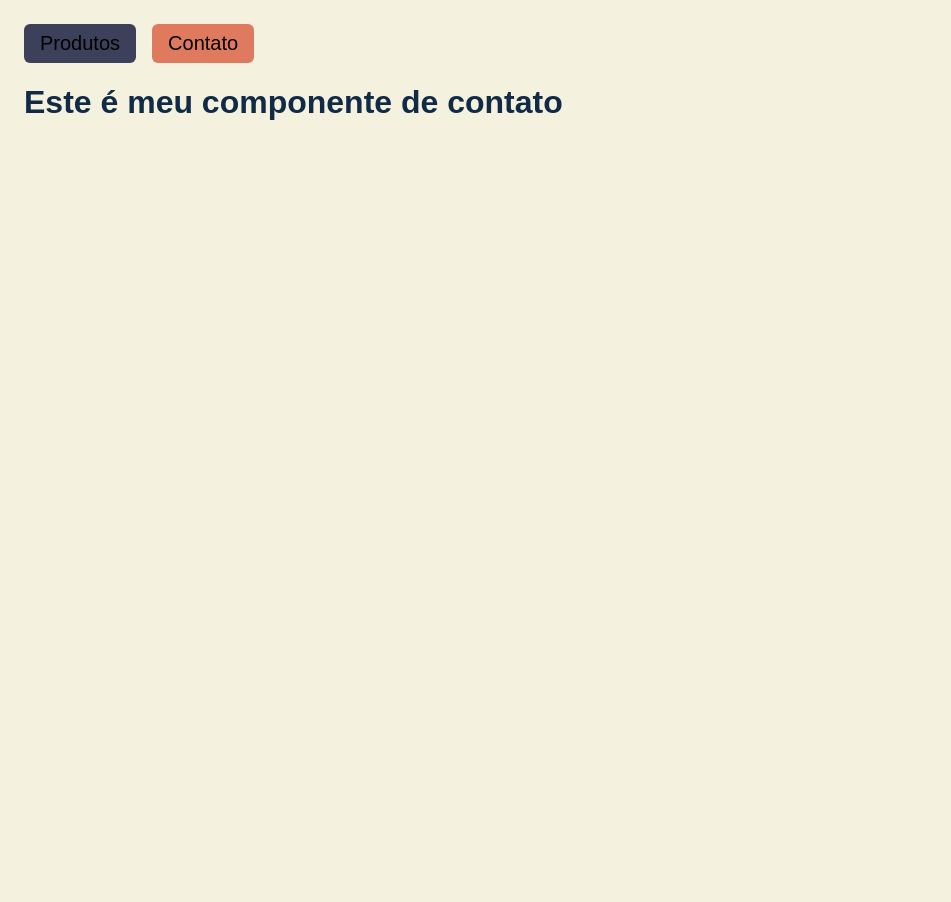
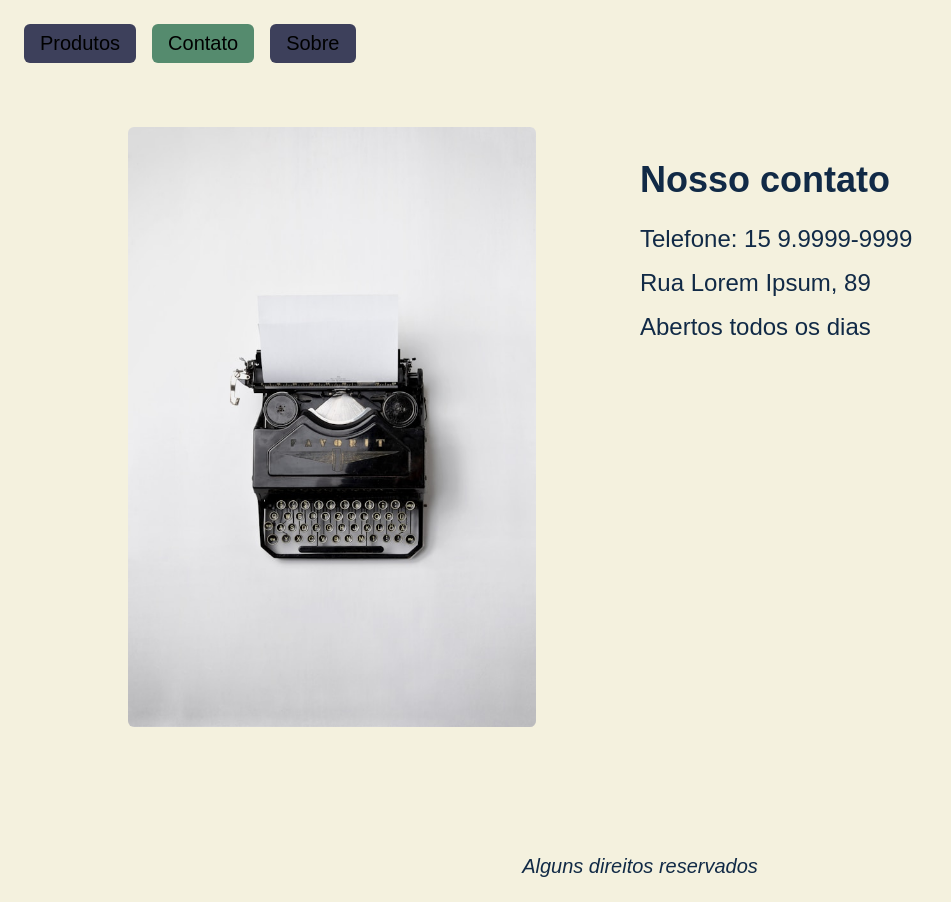
Before and after one commit to gabriel-hsb/origamid-react-completo, a React (Vite) app: page /contato in a window 1280 px wide. Shown: the whole page, without its empty margins (0-951 px from the left). Before the commit the page ends 800 px from the top, so only its background shows below. Built offline with nearby package versions, Linux system fonts and the light colour scheme; no server answers.

Commit message:
💄 UI (app) general styles
Add general styles to page, such as animations, differente base colors, etc

```diff
--- a/src/App.jsx
+++ b/src/App.jsx
@@ -4,6 +4,8 @@ import Header from "./components/Header";
 import Contato from "./components/Contato";
 import Produtos from "./components/Produtos";
 import TemplateProduto from "./components/TemplateProduto";
+import Sobre from "./components/Sobre";
+import Footer from "./components/Footer";
 
 import { GlobalStorage } from "./GlobalContext";
 
@@ -20,7 +22,9 @@ const App = () => {
             <Route path="/" element={<Produtos />} />
             <Route path="/contato" element={<Contato />} />
             <Route path="produto/:id" element={<TemplateProduto />} />
+            <Route path="sobre" element={<Sobre />} />
           </Routes>
+          <Footer />
         </BrowserRouter>
       </GlobalStorage>
     </>
--- /dev/null
+++ b/src/components/Contato/Contato.Styles.js
@@ -0,0 +1,31 @@
+import styled from "styled-components";
+
+export const ContatoContainer = styled.section`
+  display: grid;
+  grid-template-columns: repeat(2, 1fr);
+  padding-block: 4rem;
+`;
+
+export const ContatoImg = styled.div`
+  display: flex;
+  justify-content: center;
+  img {
+    height: 600px;
+  }
+`;
+
+export const ContatoDescricao = styled.div`
+  padding-top: 2rem;
+  h1 {
+    font-size: 2.25rem;
+    margin: 0;
+  }
+  p.descricao > * {
+    font-size: 1.5rem;
+    list-style: none;
+    padding-inline: 0;
+    li + li {
+      margin-top: 1rem;
+    }
+  }
+`;
--- a/src/components/Contato/index.jsx
+++ b/src/components/Contato/index.jsx
@@ -1,8 +1,27 @@
+import writingMachine from "../../assets/images/writing-machine.jpg";
+
+import * as S from "./Contato.Styles.js";
+
 const Contato = () => {
   return (
-
-  <h1>Este é meu componente de contato</h1>
-
+    <S.ContatoContainer className="animeLeft">
+      <S.ContatoImg>
+        <img
+          src={writingMachine}
+          alt="Uma máquina de escrever preta antiga em um fundo branco"
+        />
+      </S.ContatoImg>
+      <S.ContatoDescricao>
+        <h1>Nosso contato</h1>
+        <p className="descricao">
+          <ul>
+            <li>Telefone: 15 9.9999-9999</li>
+            <li>Rua Lorem Ipsum, 89</li>
+            <li>Abertos todos os dias</li>
+          </ul>
+        </p>
+      </S.ContatoDescricao>
+    </S.ContatoContainer>
   );
 };
 
--- /dev/null
+++ b/src/components/Footer/Footer.Styles.js
@@ -0,0 +1,8 @@
+import styled from "styled-components";
+
+export const Footer = styled.footer`
+  text-align: center;
+  margin-top: 4rem;
+  font-size: 1.25rem;
+  font-style: italic;
+`;
--- /dev/null
+++ b/src/components/Footer/index.jsx
@@ -0,0 +1,9 @@
+import * as S from "./Footer.Styles";
+
+const Footer = () => {
+  return (
+  <S.Footer>Alguns direitos reservados</S.Footer>
+  );
+};
+
+export default Footer;
--- a/src/components/Header/index.jsx
+++ b/src/components/Header/index.jsx
@@ -11,6 +11,7 @@ const Header = () => {
         Produtos
       </NavLink>
       <NavLink to="contato">Contato</NavLink>
+      <NavLink to="sobre">Sobre</NavLink>
     </S.NavBar>
   );
 };
--- /dev/null
+++ b/src/components/Sobre/Sobre.Styles.js
@@ -0,0 +1,35 @@
+import styled from "styled-components";
+
+export const SobreContainer = styled.section`
+  width: "20px";
+  display: grid;
+  grid-template-columns: repeat(2, 1fr);
+  padding-block: 4rem;
+`;
+
+export const SobreImg = styled.div`
+  display: flex;
+  justify-content: center;
+  img {
+    height: 800px;
+  }
+`;
+
+export const SobreInfos = styled.div`
+  padding-top: 2rem;
+  h1 {
+    font-size: 2.25rem;
+    margin: 0;
+  }
+  p.descricao {
+    font-size: 1.5rem;
+    span.origamid {
+      color: #84e;
+      font-weight: 600;
+    }
+    span.react {
+      color: #149eca;
+      font-weight: 600;
+    }
+  }
+`;
--- /dev/null
+++ b/src/components/Sobre/index.jsx
@@ -0,0 +1,23 @@
+import * as S from "./Sobre.Styles";
+
+import sobrePic from "../../assets/images/sobre.jpg";
+
+const Sobre = () => {
+  return (
+    <S.SobreContainer className="animeLeft">
+      <S.SobreImg>
+        <img src={sobrePic} />
+      </S.SobreImg>
+      <S.SobreInfos>
+        <h1>Desafio Origamid - Router & API fetch</h1>
+        <p className="descricao">
+          Este site foi feito utilizando <span className="react">React</span>,
+          com base no exercício proposto pelo curso da{" "}
+          <span className="origamid"> Origamid </span> de React para Iniciantes
+        </p>
+      </S.SobreInfos>
+    </S.SobreContainer>
+  );
+};
+
+export default Sobre;
--- a/src/components/TemplateProduto/index.jsx
+++ b/src/components/TemplateProduto/index.jsx
@@ -2,7 +2,7 @@ import { useEffect, useState } from "react";
 
 import { useParams } from "react-router-dom";
 
-import * as S from "./TemplateProduto";
+import * as S from "./TemplateProduto.Styles";
 
 const TemplateProduto = () => {
   const { id } = useParams();
--- a/src/style.css
+++ b/src/style.css
@@ -1,7 +1,7 @@
 :root {
   --primary: #3d405b;
   --primary-darken: #333544;
-  --secondary: #e07a5f;
+  --secondary: #558b6e;
   --font-color: #112a46;
 
   --bg: #f4f1de;
```
Also changed, not shown: src/assets/images/sobre.jpg (added), src/assets/images/writing-machine.jpg (added), src/components/TemplateProduto/TemplateProduto.Styles.js (renamed from src/components/TemplateProduto/TemplateProduto.js).
